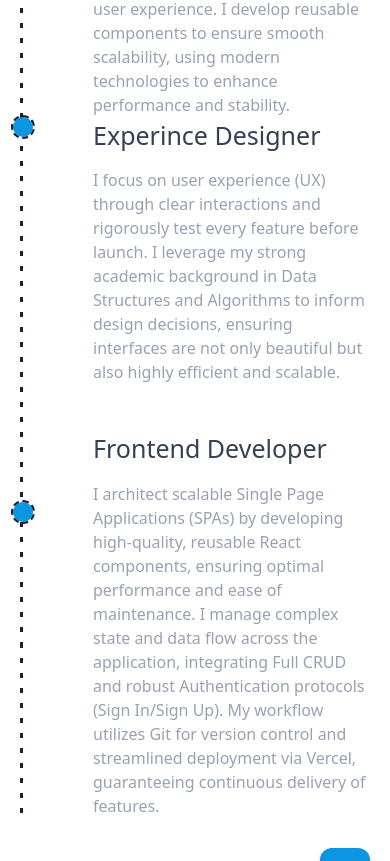
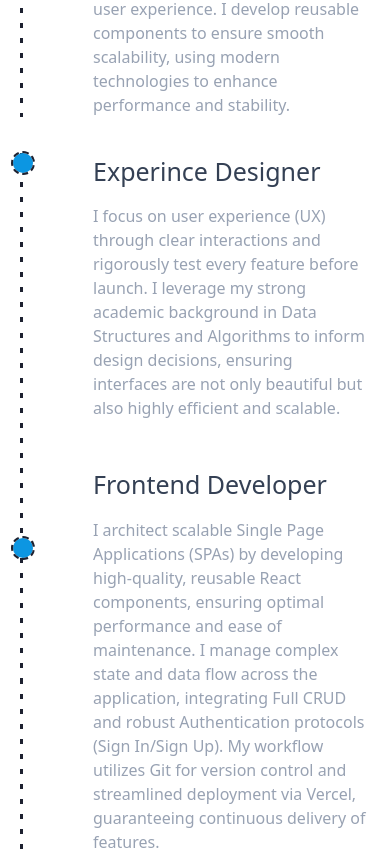
Before and after one commit to Loujain-Alrefae/personal-website, a React (Vite) app: page / in a window 390 px wide. Shown: the part 2891-3752 px from the top of the page. Built offline with nearby package versions, Linux system fonts and the light colour scheme.

Commit message:
edait margin

```diff
--- a/src/components/Education/Education.jsx
+++ b/src/components/Education/Education.jsx
@@ -49,7 +49,7 @@ const Education = ({description , title , section1 , section2 , btn , mode}) =>
                     </div>
                 </div>
                 {/* Right timeline block (mirrored structure) */}
-                <div className={`lg:w-[567.8px] relative ${mode ? "border-section-dark": "border-section"}`}>
+                <div className={`mt-9 lg:w-[567.8px] lg:mt-0 relative ${mode ? "border-section-dark": "border-section"}`}>
                     <div className={` absolute -left-[10px] top-0 w-[20px] h-[20px] rounded-[50%] bg-mysecondary ${mode ?  " outline-2 outline-dashed outline-white" : "outline-2 outline-dashed outline-myprimary"}`}></div>
                     <div className={`absolute -left-[10px] top-[55%] w-[20px] h-[20px] rounded-[50%] bg-mysecondary ${mode ?  " outline-2 outline-dashed outline-white" : "outline-2 outline-dashed outline-myprimary"}`}></div>
                     <div className=" mb-[46px] ml-[70px]">
```
